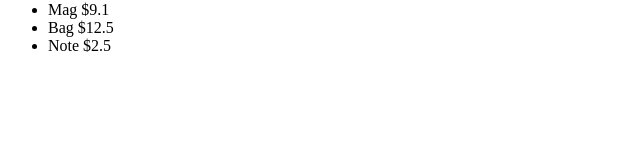
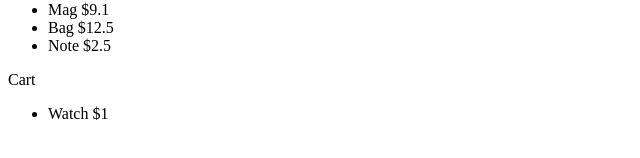
Before and after one commit to sy-trainee/angular-shop, an Angular app: page / in a window 1280 px wide. Shown: the part 344-502 px from the top of the page, without its empty margins (0-640 px from the left). Built offline with nearby package versions, Linux system fonts and the light colour scheme.

Commit message:
CartListComponent half implemented

```diff
--- a/src/app/app.component.html
+++ b/src/app/app.component.html
@@ -1,3 +1,4 @@
 <app-first></app-first>
 <app-product></app-product>
 <app-product-list></app-product-list>
+<app-cart-list></app-cart-list>
--- /dev/null
+++ b/src/app/cart-list/cart-list.component.html
@@ -0,0 +1,8 @@
+<p>Cart</p>
+
+<div *ngIf="cartItems.length > 0; else elseBlock">
+    <ul>
+        <li *ngFor="let cartItem of cartItems">{{ cartItem.name }} ${{ cartItem.count }}</li>
+    </ul>
+</div>
+<ng-template #elseBlock>Empty</ng-template>
--- /dev/null
+++ b/src/app/cart-list/cart-list.component.ts
@@ -0,0 +1,21 @@
+import { Component, OnInit } from '@angular/core';
+
+import { CartService } from '../cart.service';
+import { CartItemModel } from '../cart.service';
+
+@Component({
+  selector: 'app-cart-list',
+  templateUrl: './cart-list.component.html',
+  styleUrls: ['./cart-list.component.css']
+})
+export class CartListComponent implements OnInit {
+
+  cartItems : Array<CartItemModel>;
+
+  constructor(private cartService: CartService) { }
+
+  ngOnInit(): void {
+    this.cartItems = Math.random() < 0.5 ? this.cartService.getCart() : this.cartService.getEmptyCart()
+  }
+
+}
--- /dev/null
+++ b/src/app/cart.service.ts
@@ -0,0 +1,27 @@
+import { Injectable } from '@angular/core';
+
+export class CartItemModel {
+  name: string;
+  count: number;
+}
+
+@Injectable({
+  providedIn: 'root'
+})
+export class CartService {
+
+  constructor() { }
+
+  public myCartItems: Array<CartItemModel> = [
+    {name: 'Watch', count: 1},
+  ];
+
+  getCart(): Array<CartItemModel> {
+    return this.myCartItems;
+  }
+
+  getEmptyCart(): Array<CartItemModel> {
+    return [];
+  }
+
+}
--- a/src/app/product-list/product-list.component.ts
+++ b/src/app/product-list/product-list.component.ts
@@ -1,4 +1,5 @@
 import { Component, OnInit } from '@angular/core';
+
 import { ProductService } from '../product.service';
 import { ProductModel } from '../product.service';
 
--- a/src/app/product/product.component.ts
+++ b/src/app/product/product.component.ts
@@ -1,4 +1,5 @@
 import { Component, OnInit } from '@angular/core';
+import { CartService } from '../cart.service';
 
 @Component({
   selector: 'app-product',
```
Also changed, not shown: src/app/app.module.ts (+5 -2 lines), src/app/cart-list/cart-list.component.css (added), 2 other files (tests, documents, lock files or other folders).
